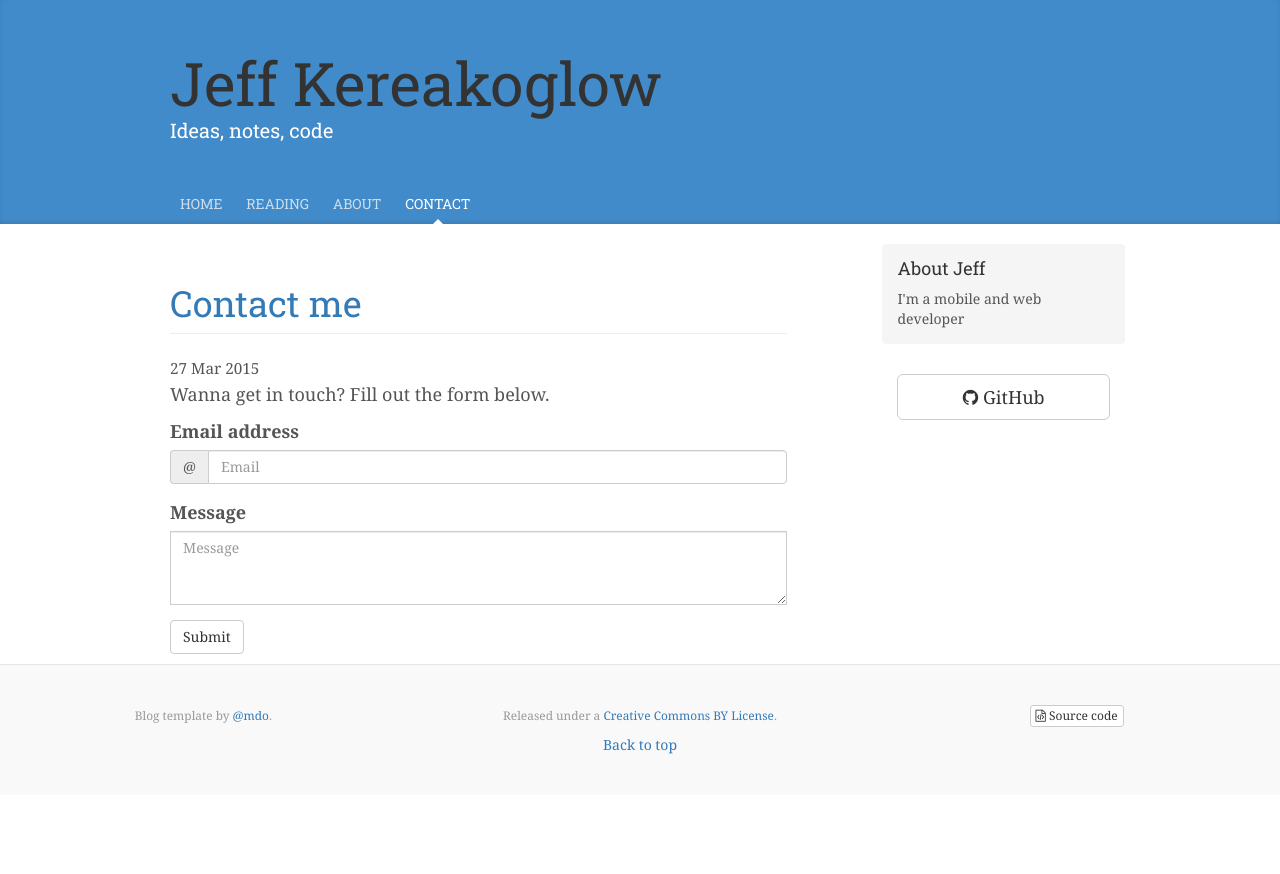
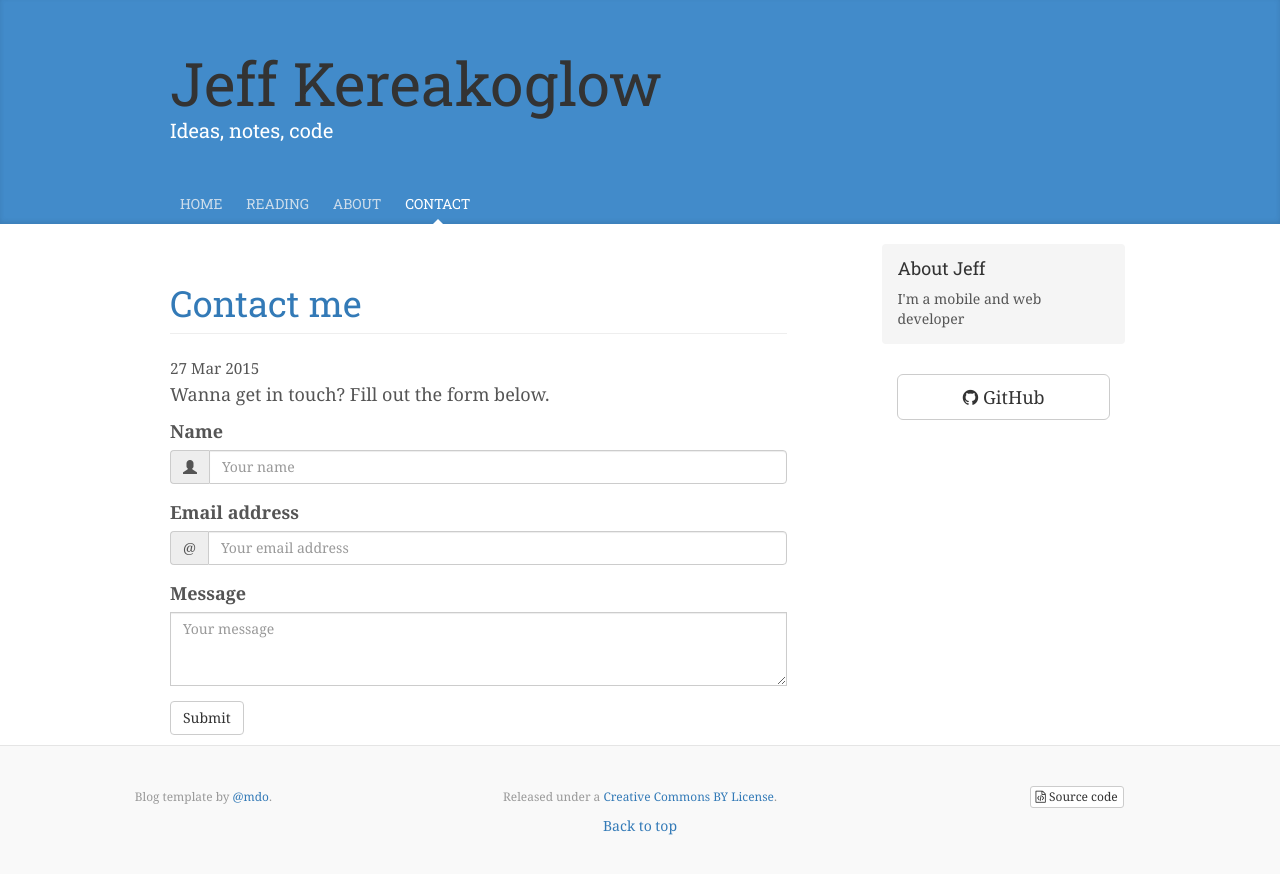
Before and after one commit to jkereako/jkereako.github.io, a Jekyll site: the page built from contact/index.html, in a window 1280 px wide. Shown: the top 874 px of the page. Built offline with Jekyll 4.4.1, drawn with Linux system fonts in a browser that asks for light colours; nearby versions of some CDN libraries.

Commit message:
Feature: name field
Added the field `name`.

```diff
--- a/contact/index.html
+++ b/contact/index.html
@@ -22,17 +22,24 @@ scripts:
     </p>
     <p>
        <form action="https://getsimpleform.com/messages?form_api_token=66baa57526b8893b1259103c05ebb48e" method="post">
+         <div class="form-group">
+           <label for="name">Name</label>
+           <div class="input-group">
+             <span class="input-group-addon"><i class="glyphicon glyphicon-user"></i></span>
+             <input type="text" class="form-control" id="name" name="name" placeholder="Your name" required>
+           </div>
+         </div>
         <div class="form-group">
           <label for="reply-to">Email address</label>
           <div class="input-group">
             <span class="input-group-addon">@</span>
-            <input type="email" class="form-control" id="reply-to" name="reply-to" placeholder="Email" required>
+            <input type="email" class="form-control" id="reply-to" name="reply-to" placeholder="Your email address" required>
           </div>
         </div>
         <div class="form-group">
           <label for="message">Message</label>
           <div class="input-group">
-            <textarea class="form-control" id="message" name="message" cols="100" rows="3" placeholder="Message" required></textarea>
+            <textarea class="form-control" id="message" name="message" cols="100" rows="3" placeholder="Your message" required></textarea>
           </div>
         </div>
         <button type="submit" class="btn btn-default">Submit</button>
```
